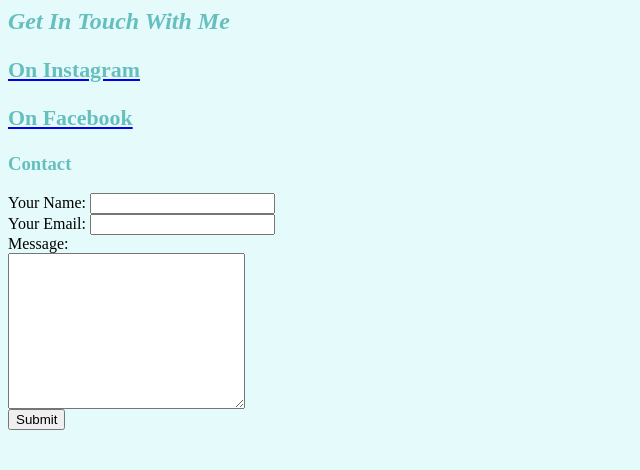
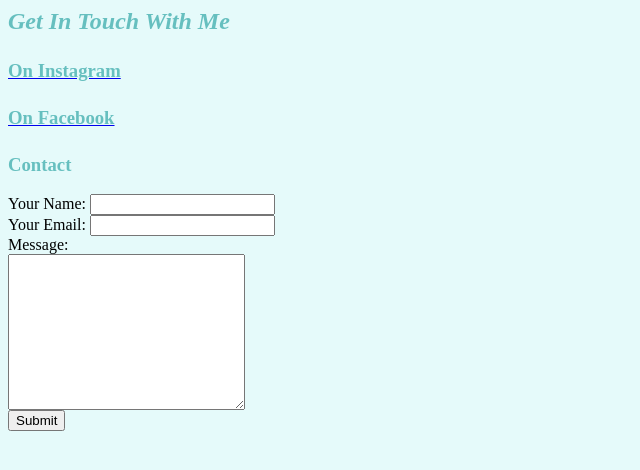
Before and after one commit to Akash-39/CV, a plain HTML site: page contact.html in a window 1280 px wide. Shown: the whole page, without its empty margins (0-640 px from the left). Drawn offline with Linux system fonts and the light colour scheme.

Commit message:
Update contact.html

```diff
--- a/contact.html
+++ b/contact.html
@@ -1,6 +1,6 @@
 <h2><em><strong>Get In Touch With Me</strong></em></h2>
-<h3><a href="https://www.instagram.com/akashsharrof?r=nametag"><h3>On Instagram </h3></On></a></h3>
-<h3><a href="https://www.facebook.com/profile.php?id=100006452276936"><h3>On Facebook</h3></a></h3>
+<h3><a href="https://www.instagram.com/akashsharrof?r=nametag"><h4>On Instagram </h4></On></a></h3>
+<h3><a href="https://www.facebook.com/profile.php?id=100006452276936"><h4>On Facebook</h4></a></h3>
 <h3>Contact</h3>
 <form action="mailto:akashsharrofrlj@gmail.com" method="post" enctype="text/plain" >
     <label>Your Name:</label>
```
